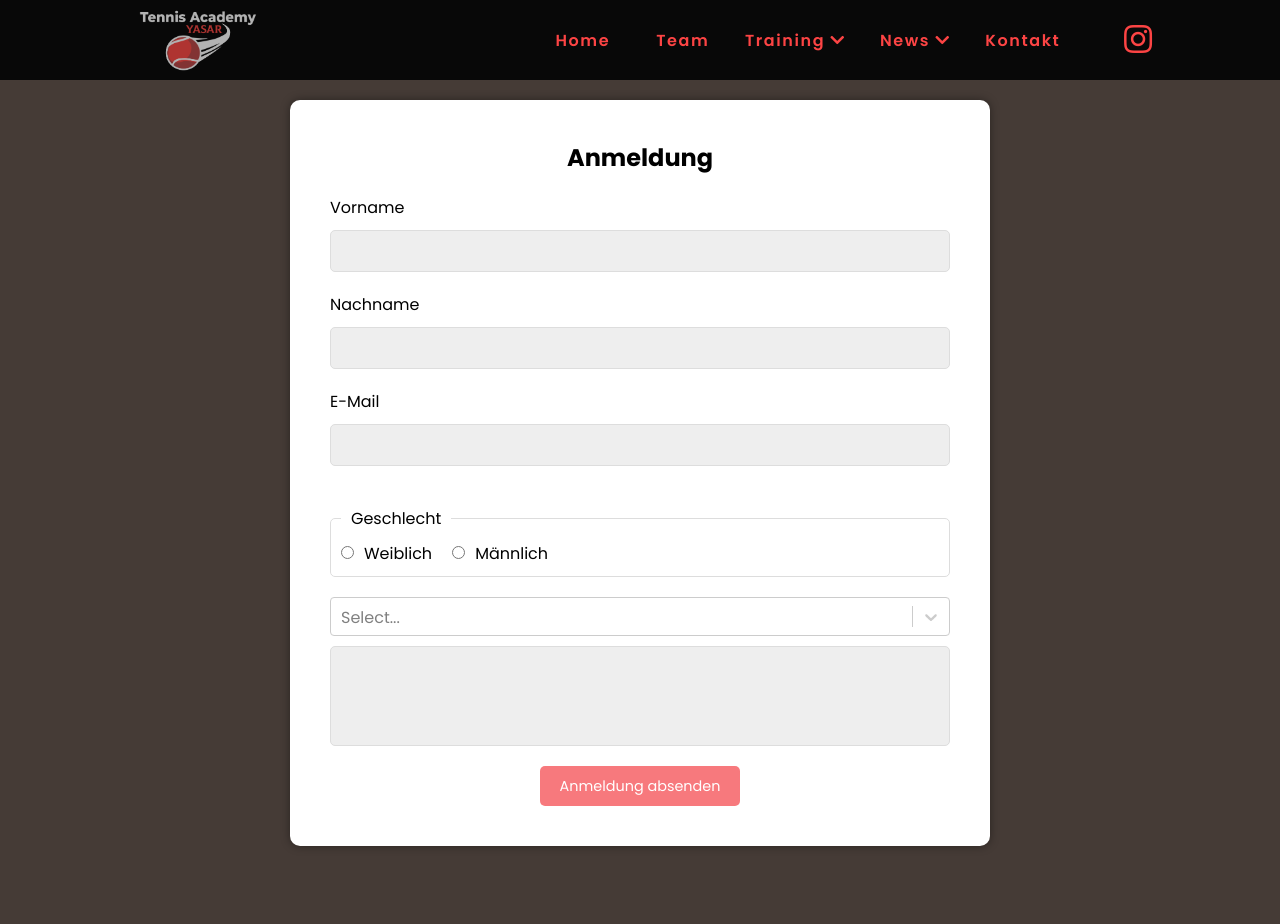
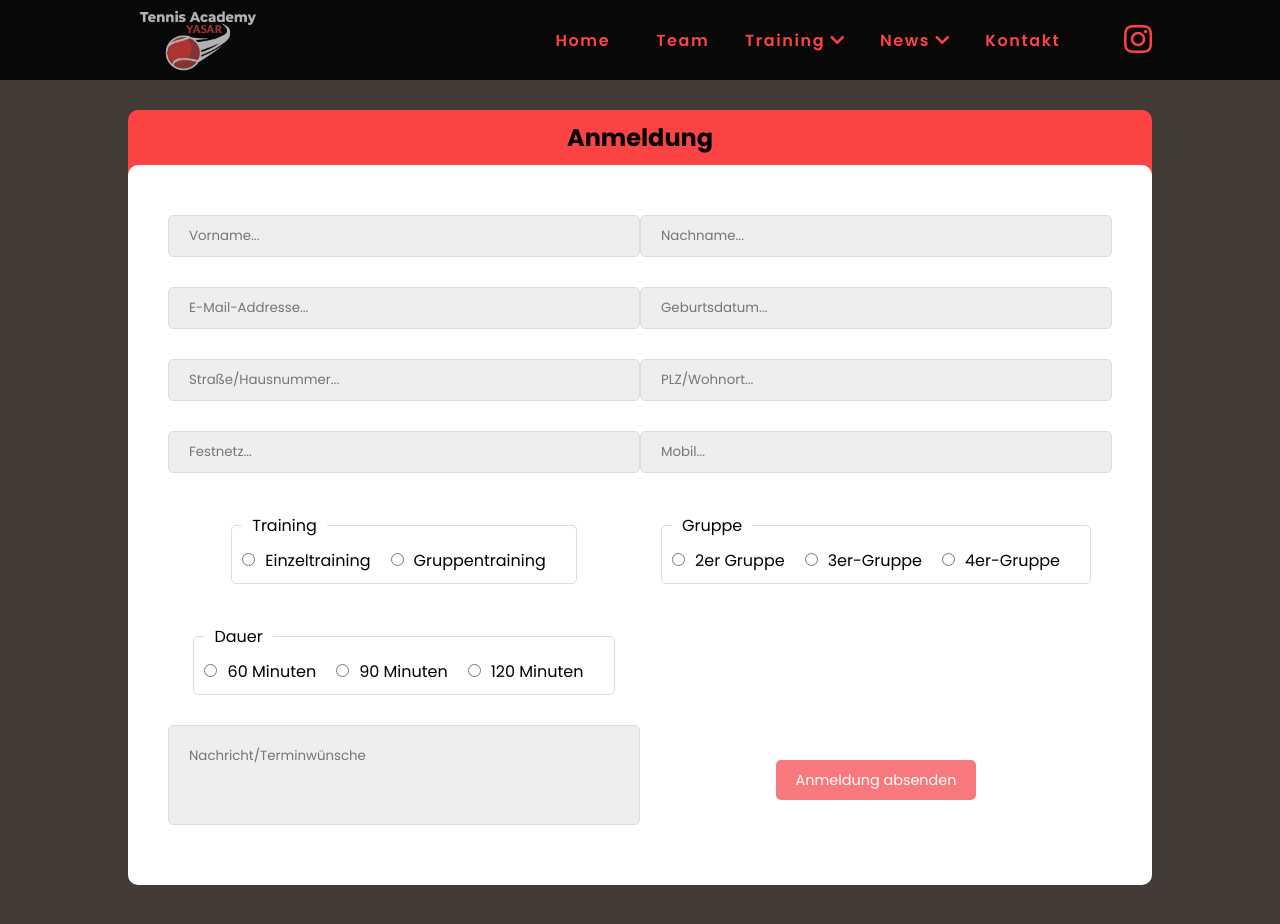
Before and after one commit to nikita-reva/tennis-instructor-website, a React (Create React App) app: page /tennis-academy-yasar-website/anmeldung in a window 1280 px wide. Shown: the top 924 px of the page. Built offline with nearby package versions, Linux system fonts and the light colour scheme.

Commit message:
Enrolment form edited

```diff
--- a/src/app/layout/screens/EnrolmentScreen.jsx
+++ b/src/app/layout/screens/EnrolmentScreen.jsx
@@ -19,26 +19,36 @@ const sharedStyles = css`
 `
 
 const StyledFormWrapper = styled.div`
-	display: flex;
-	justify-content: center;
-	align-items: center;
+	display: grid;
+	grid-template-areas:
+		'heading'
+		'main';
+
+	& > h2 {
+		text-align: center;
+		background: var(--secondary-color);
+		border-radius: 10px 10px 0 0;
+		width: 100%;
+		padding: 10px 0;
+		position: relative;
+		top: 10px;
+		z-index: -1;
+		height: 65px;
+		grid-area: heading;
+	}
 `
 
 const StyledForm = styled.form`
+	grid-area: main;
 	display: grid;
-	grid-template-columns: 2;
+	grid-template-columns: 1fr 1fr;
+	align-items: center;
+	justify-items: center;
 	width: 100%;
-	max-width: 700px;
 	padding: 40px;
 	background-color: #fff;
 	border-radius: 10px;
 	box-sizing: border-box;
-	box-shadow: 0px 0px 10px rgba(0, 0, 0, 0.4);
-
-	& > h2 {
-		text-align: center;
-		margin-bottom: 20px;
-	}
 `
 
 const StyledInput = styled.input`
@@ -119,9 +129,17 @@ const initialState = {
 	firstName: '',
 	lastName: '',
 	email: '',
+	birthDate: '',
+	address: '',
+	gender: '',
+	city: '',
+	phone: '',
+	mobile: '',
+	training: '',
+	group: '',
+	duration: '',
 	message: '',
-	gender: '',
-	offer: '',
+	aggreement: '',
 }
 
 const animatedComponents = makeAnimated()
@@ -153,21 +171,21 @@ const EnrolmentScreen = ({ history }) => {
 		// 	history.push('/')
 		// }, 1500)
 
-		emailjs
-			.sendForm(
-				'service_do95f1d',
-				'template_v4jvoe3',
-				e.target,
-				'user_JsusNz0E8HNccYZdyYeKy'
-			)
-			.then(
-				(result) => {
-					console.log(result.text)
-				},
-				(error) => {
-					console.log(error.text)
-				}
-			)
+		// emailjs
+		// 	.sendForm(
+		// 		'service_do95f1d',
+		// 		'template_v4jvoe3',
+		// 		e.target,
+		// 		'user_JsusNz0E8HNccYZdyYeKy'
+		// 	)
+		// 	.then(
+		// 		(result) => {
+		// 			console.log(result.text)
+		// 		},
+		// 		(error) => {
+		// 			console.log(error.text)
+		// 		}
+		// 	)
 	}
 
 	const handleInput = (e) => {
@@ -183,11 +201,11 @@ const EnrolmentScreen = ({ history }) => {
 		{ value: 'angebot3', label: 'angebot3' },
 	]
 
-	function onChangeInput(value) {
-		setState({ ...state, offer: value })
-		console.log(state.offer)
-		console.log(value)
-	}
+	// function onChangeInput(value) {
+	// 	setState({ ...state, offer: value })
+	// 	console.log(state.offer)
+	// 	console.log(value)
+	// }
 
 	return (
 		<>
@@ -195,60 +213,169 @@ const EnrolmentScreen = ({ history }) => {
 				<ContentContainer>
 					<ContentSection>
 						<StyledFormWrapper>
+							<h2>Anmeldung</h2>
 							<StyledForm onSubmit={sendEmail}>
-								<h2>Anmeldung</h2>
-								<label>
-									Vorname
 								<StyledInput
 									type="text"
 									name="firstName"
 									value={state.firstName}
 									onChange={handleInput}
+									placeholder="Vorname..."
 								/>
-								</label>
-								<label>
-									Nachname
 								<StyledInput
 									type="text"
 									name="lastName"
 									value={state.lastName}
 									onChange={handleInput}
+									placeholder="Nachname..."
 								/>
-								</label>
-								<label>
-									E-Mail
 								<StyledInput
 									type="email"
 									name="email"
 									value={state.email}
 									onChange={handleInput}
+									placeholder="E-Mail-Addresse..."
 								/>
-								</label>
+								<StyledInput
+									type="text"
+									name="birthDate"
+									value={state.birthDate}
+									onChange={handleInput}
+									placeholder="Geburtsdatum..."
+								/>
+								<StyledInput
+									type="text"
+									name="address"
+									value={state.address}
+									onChange={handleInput}
+									placeholder="Straße/Hausnummer..."
+								/>
+								<StyledInput
+									type="text"
+									name="city"
+									value={state.city}
+									onChange={handleInput}
+									placeholder="PLZ/Wohnort..."
+								/>
+								<StyledInput
+									type="text"
+									name="phone"
+									value={state.phone}
+									onChange={handleInput}
+									placeholder="Festnetz..."
+								/>
+								<StyledInput
+									type="text"
+									name="mobile"
+									value={state.mobile}
+									onChange={handleInput}
+									placeholder="Mobil..."
+								/>
 								<StyledFieldset>
-									<legend>Geschlecht</legend>
+									<legend>Training</legend>
 									<label>
 										<input
 											type="radio"
-											value="weiblich"
-											name="gender"
+											value="Einzeltraining"
+											name="training"
 											checked={
-												state.gender === 'weiblich'
+												state.training ===
+												'Einzeltraining'
 											}
 											onChange={handleInput}
 										/>
-										Weiblich
+										Einzeltraining
 									</label>
 									<label>
 										<input
 											type="radio"
-											value="männlich"
-											name="gender"
+											value="Gruppentraining"
+											name="training"
 											checked={
-												state.gender === 'männlich'
+												state.training ===
+												'Gruppentraining'
 											}
 											onChange={handleInput}
 										/>
-										Männlich
+										Gruppentraining
+									</label>
+								</StyledFieldset>
+								<StyledFieldset>
+									<legend>Gruppe</legend>
+									<label>
+										<input
+											type="radio"
+											value="2er-Gruppe"
+											name="group"
+											checked={
+												state.group === '2er Gruppe'
+											}
+											onChange={handleInput}
+										/>
+										2er Gruppe
+									</label>
+									<label>
+										<input
+											type="radio"
+											value="3er-Gruppe"
+											name="group"
+											checked={
+												state.group === '3er-Gruppe'
+											}
+											onChange={handleInput}
+										/>
+										3er-Gruppe
+									</label>
+									<label>
+										<input
+											type="radio"
+											value="4er-Gruppe"
+											name="group"
+											checked={
+												state.group === '4er-Gruppe'
+											}
+											onChange={handleInput}
+										/>
+										4er-Gruppe
+									</label>
+								</StyledFieldset>
+								<StyledFieldset>
+									<legend>Dauer</legend>
+									<label>
+										<input
+											type="radio"
+											value="60 Minuten"
+											name="duration"
+											checked={
+												state.duration === '60 Minuten'
+											}
+											onChange={handleInput}
+										/>
+										60 Minuten
+									</label>
+									<label>
+										<input
+											type="radio"
+											value="60 Minuten"
+											name="duration"
+											checked={
+												state.duration === '90 Minuten'
+											}
+											onChange={handleInput}
+										/>
+										90 Minuten
+									</label>
+									<label>
+										<input
+											type="radio"
+											value="120 Minuten"
+											name="duration"
+											checked={
+												state.duration === '120 Minuten'
+											}
+											onChange={handleInput}
+										/>
+										120 Minuten
 									</label>
 								</StyledFieldset>
 								{/*
@@ -267,23 +394,12 @@ const EnrolmentScreen = ({ history }) => {
 										</StyledOption>
 									</StyledSelect>
 								</label> */}
-
-								<Select
-									closeMenuOnSelect={false}
-									components={animatedComponents}
-									defaultValue={[offerOptions[0]]}
-									isMulti
-									options={offerOptions}
-									name="offer"
-									value={state.offer}
-									onChange={onChangeInput}
-								/>
-
 								<label htmlFor="Message"></label>
 								<StyledTextarea
 									name="message"
 									value={state.message}
 									onChange={handleInput}
+									placeholder="Nachricht/Terminwünsche"
 								/>
 								{error && (
 									<StyledError>
```
Also changed, not shown: 1 other file (tests, documents, lock files or other folders). Lines whose indentation alone changed are shown as unchanged.
